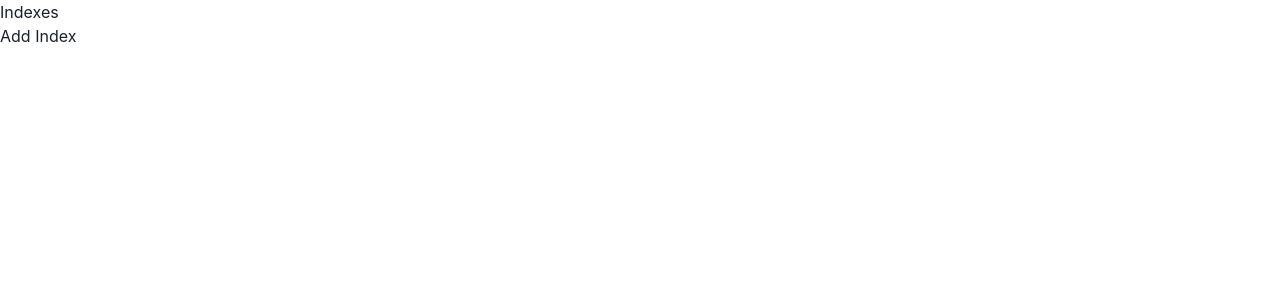
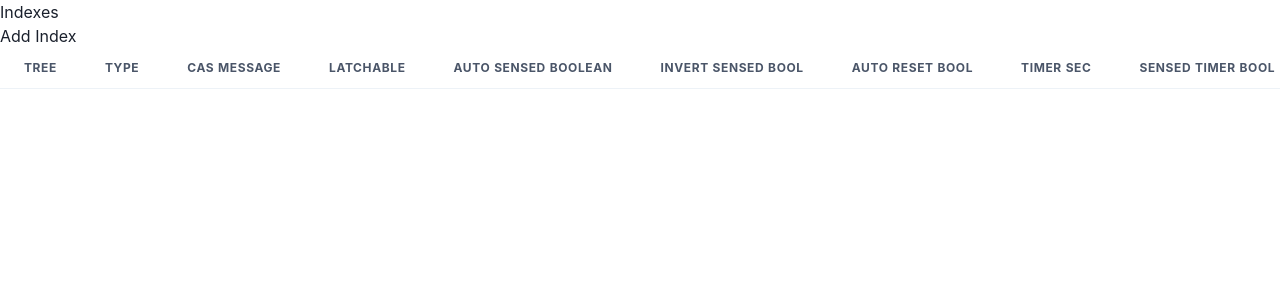
Before and after one commit to NicMortelliti/checklist-editor, a React (Vite) app: page / in a window 1280 px wide. Both pictures are taken after a click on the button "New Checklist". Shown: the top 300 px of the page. Built offline with nearby package versions, Linux system fonts and the light colour scheme.

Commit message:
add table header

```diff
--- a/src/components/edit/EditingInterface.jsx
+++ b/src/components/edit/EditingInterface.jsx
@@ -2,6 +2,7 @@ import { useSelector } from 'react-redux';
 import { IndexComp } from './IndexSelection/IndexComp';
 import { SubIndexComp } from './SubIndexSelection/SubIndexComp';
 import { ChecklistComp } from './Checklist/ChecklistComp';
+import { TableComp } from './Table/TableComp';
 
 export const EditingInterface = () => {
   const { selectedIndex, selectedSubIndex } = useSelector(
@@ -18,5 +19,10 @@ export const EditingInterface = () => {
     }
   };
 
-  return <RenderPage />;
+  return (
+    <>
+      <RenderPage />
+      <TableComp />
+    </>
+  );
 };
--- /dev/null
+++ b/src/components/edit/Table/TableComp.jsx
@@ -0,0 +1,12 @@
+import { Table, Tbody, Tr, Td, TableContainer } from '@chakra-ui/react';
+import { TableHeaders } from './TableHeaders';
+
+export const TableComp = () => {
+  return (
+    <TableContainer>
+      <Table>
+        <TableHeaders />
+      </Table>
+    </TableContainer>
+  );
+};
--- /dev/null
+++ b/src/components/edit/Table/TableHeaders.jsx
@@ -0,0 +1,17 @@
+import { useSelector } from 'react-redux';
+import { Th, Thead, Tr } from '@chakra-ui/react';
+
+export const TableHeaders = () => {
+  const { columns } = useSelector((state) => state.ui);
+
+  return (
+    <Thead>
+      <Tr>
+        {columns.map((eachColumn) => {
+          const { key, title } = eachColumn;
+          return <Th key={key}>{title}</Th>;
+        })}
+      </Tr>
+    </Thead>
+  );
+};
```
